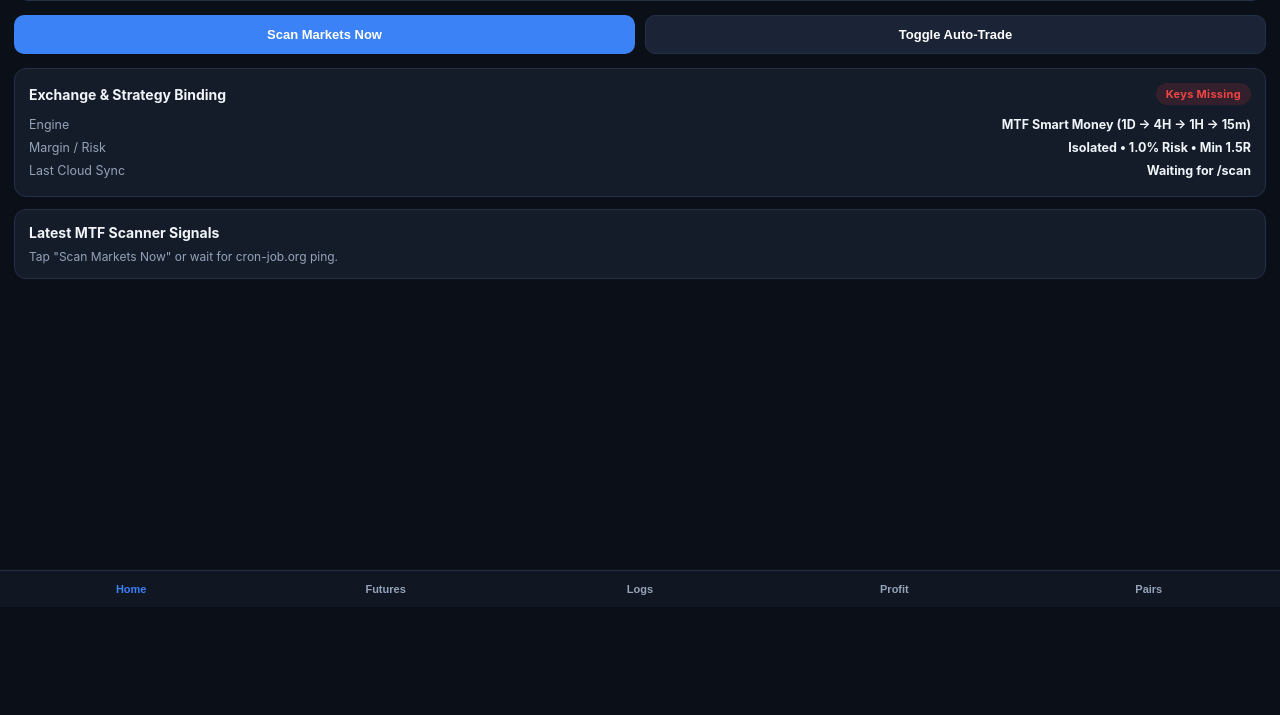
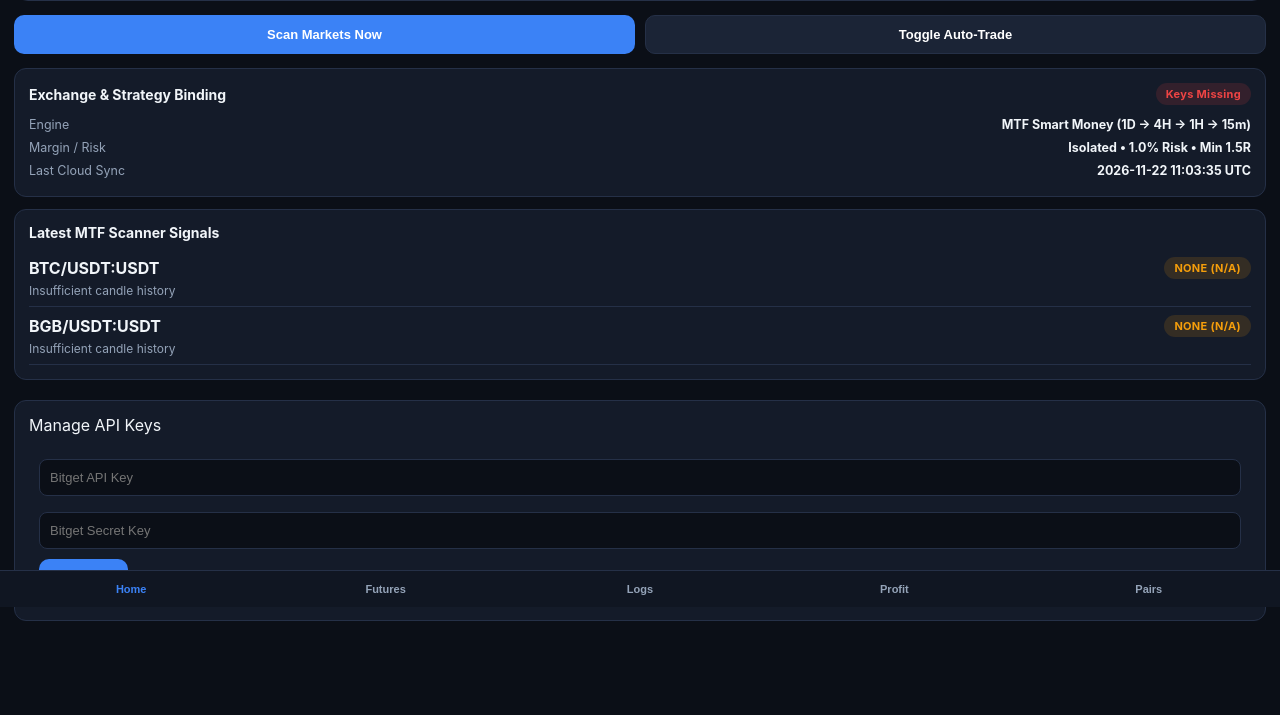
Before and after one commit to paragon265/Paragon-Bot, a Flask app: page / in a window 1280 px wide. Shown: the part 193-908 px from the top of the page. Before the commit the page ends 788 px from the top, so only its background shows below. Run offline with Flask 3, Linux system fonts and the light colour scheme; parts of the project's set-up code (start-up, migrations or seed data) failed here and were passed over.

Commit message:
Add API key management section to index.html

```diff
--- a/templates/index.html
+++ b/templates/index.html
@@ -386,3 +386,25 @@
   </script>
 </body>
 </html>
+<div class="card" style="margin-top: 20px;">
+  <div class="card-header">Manage API Keys</div>
+  <div style="padding: 10px;">
+    <input type="text" id="api_key_input" placeholder="Bitget API Key" style="width: 100%; margin-bottom: 10px; color: #000;">
+    <input type="text" id="secret_key_input" placeholder="Bitget Secret Key" style="width: 100%; margin-bottom: 10px; color: #000;">
+    <button onclick="saveApiKeys()" class="btn-primary">Save Keys</button>
+  </div>
+</div>
+
+<script>
+async function saveApiKeys() {
+  const apiKey = document.getElementById('api_key_input').value;
+  const secretKey = document.getElementById('secret_key_input').value;
+  await fetch('/save-keys', {
+    method: 'POST',
+    headers: {'Content-Type': 'application/json'},
+    body: JSON.stringify({api_key: apiKey, secret_key: secretKey})
+  });
+  alert('Keys saved!');
+  location.reload();
+}
+</script>
```
